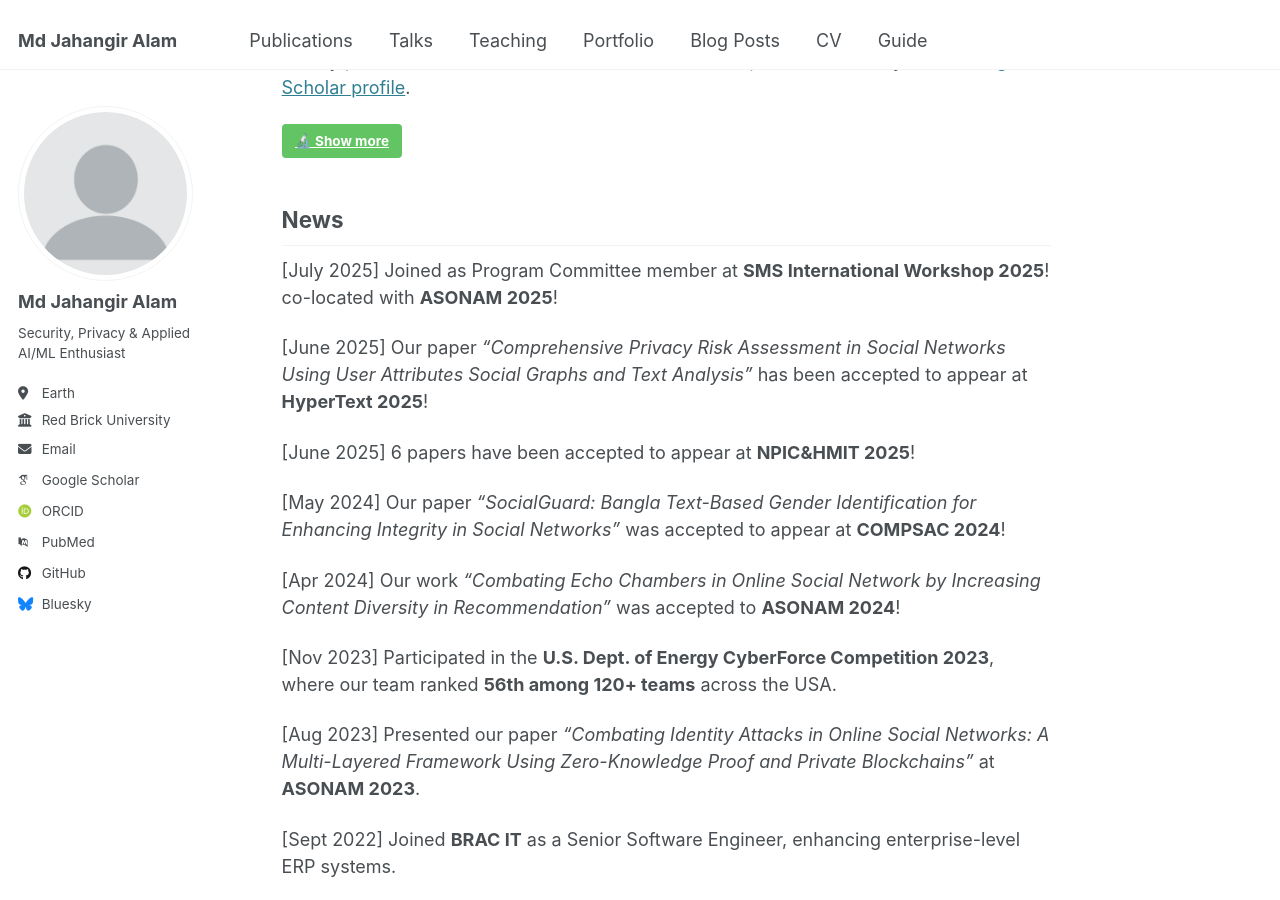
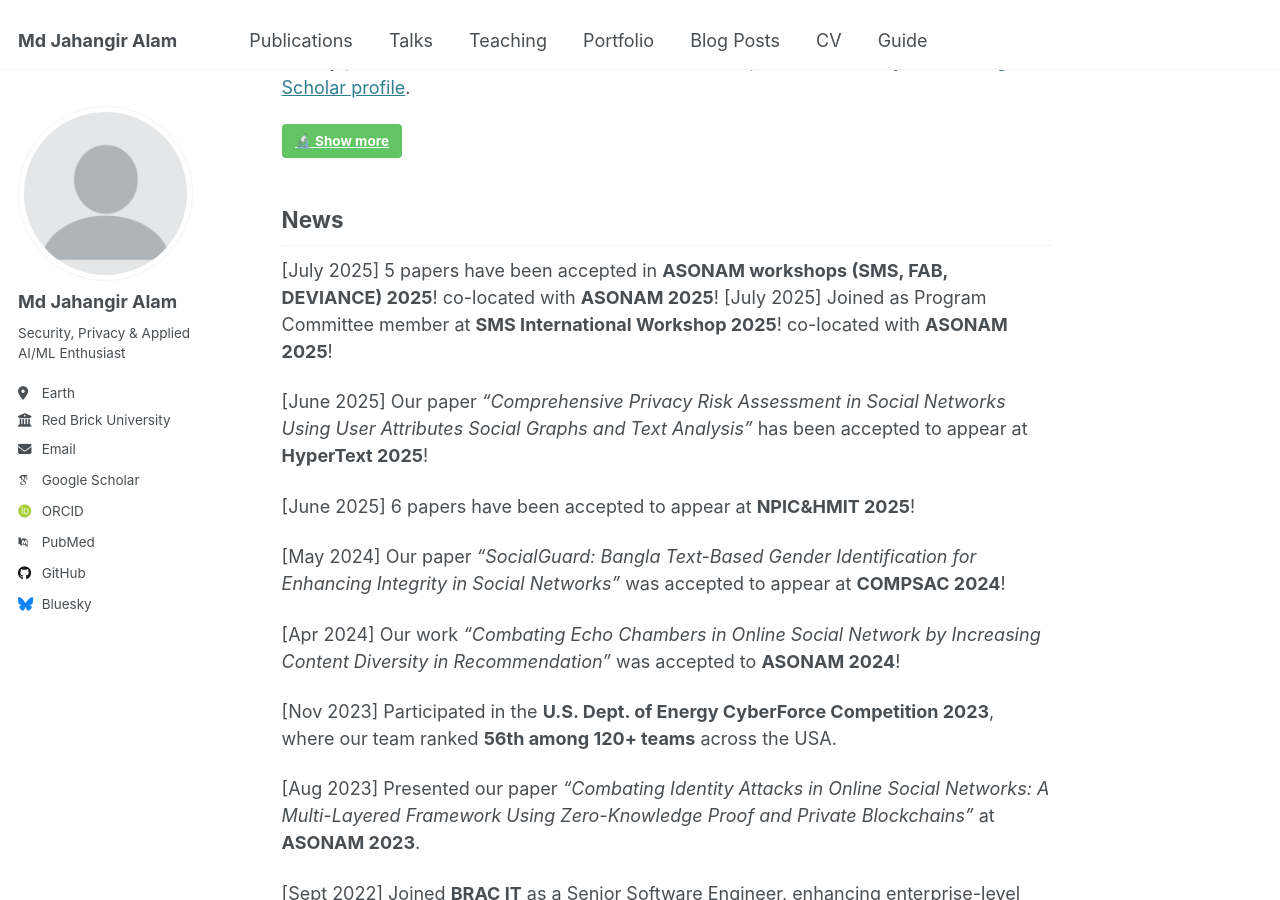
Before and after one commit to jahangircsebuet/jahangircsebuet.github.io, a Jekyll site: the page built from _pages/about.md, in a window 1280 px wide and 900 px high, scrolled down 1393 px. Built offline with Jekyll 4.4.1, drawn with Linux system fonts in a browser that asks for light colours; some web fonts are replaced.

Commit message:
add workshop acceptance

```diff
--- a/_pages/about.md
+++ b/_pages/about.md
@@ -40,6 +40,7 @@ For my publications and other academic contributions, please refer to my [CV](fi
 
 ## News
 
+[July 2025] 5 papers have been accepted in **ASONAM workshops (SMS, FAB, DEVIANCE) 2025**! co-located with **ASONAM 2025**!
 [July 2025] Joined as Program Committee member at **SMS International Workshop 2025**! co-located with **ASONAM 2025**!
 
 [June 2025] Our paper *“Comprehensive Privacy Risk Assessment in Social Networks Using User Attributes Social Graphs and Text Analysis”* has been accepted to appear at **HyperText 2025**!
```
